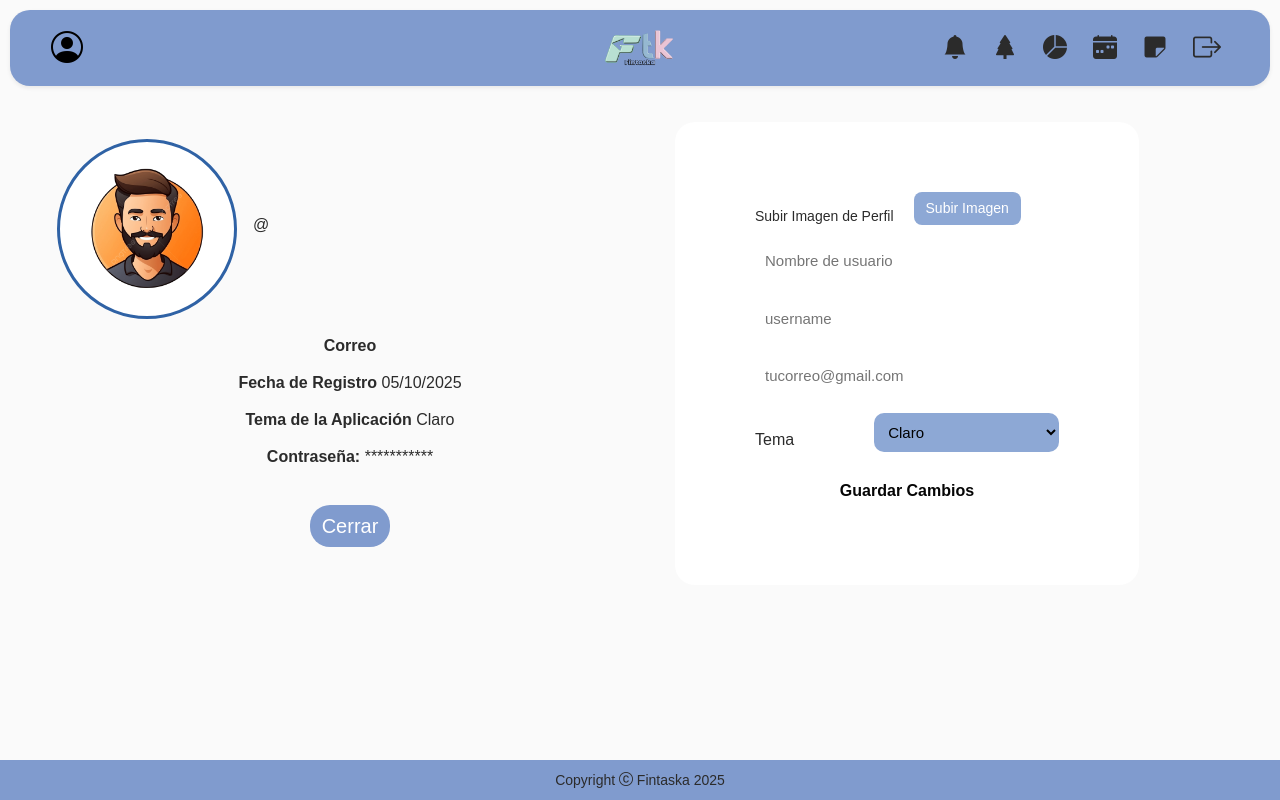
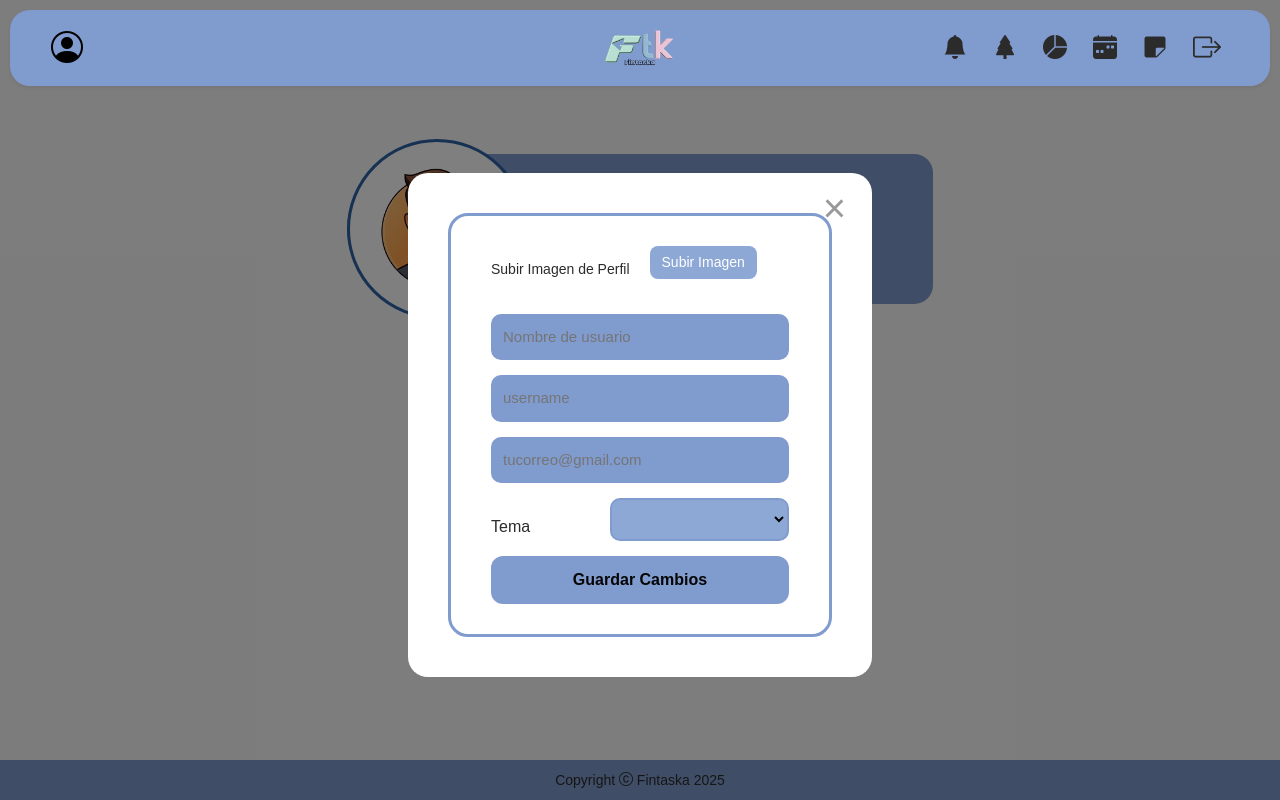
Before and after one commit to DanielaFajardo2315/fintaska_front, an Angular app: page /profile in a window 1280 px wide. Both pictures are taken after a click on the button "Editar Perfil". Built offline with nearby package versions, Linux system fonts and the light colour scheme; no server answers; a web font is replaced by a local one.

Commit message:
git  commit -m "Agrague Funcionalidades Profile"

```diff
--- a/src/app/pages/profile/profile.css
+++ b/src/app/pages/profile/profile.css
@@ -1,4 +1,3 @@
-
 .container-profile {
   display: flex;
   justify-content: center;
@@ -19,7 +18,7 @@
 .header {
   display: flex;
   align-items: center;
-    background-color: var(--primary-color);
+  background-color: var(--home-color);
   border-radius: 80px 20px 20px 80px;
   gap: 16px;
   margin-bottom: 24px;
@@ -50,7 +49,6 @@
   text-align: left !important;
 
 
-
 }
 
 .profile-info p {
@@ -59,10 +57,39 @@
 
 
 .boton {
-    margin-top: 30px; /* Espacio hacia arriba */
-    margin-bottom: 40px;    /* Espacio hacia abajo, para alejarlo del footer */
+  margin-top: 30px;
+  /* Espacio hacia arriba */
+  margin-bottom: 40px;
+  /* Espacio hacia abajo, para alejarlo del footer */
   text-align: center;
 
+}
+
+/* modal overflay*/
+.modal-overlay {
+  position: fixed;
+  top: 0;
+  left: 0;
+  right: 0;
+  bottom: 0;
+  background-color: rgba(0, 0, 0, 0.5);
+  /* Fondo oscuro semi-transparente */
+  display: flex;
+  justify-content: center;
+  align-items: center;
+  z-index: 1000;
+  /* Encima de todo */
+  animation: fadeIn 0.3s ease-in;
+}
+
+@keyframes fadeIn {
+  from {
+    opacity: 0;
+  }
+
+  to {
+    opacity: 1;
+  }
 }
 
 
@@ -73,10 +100,25 @@
   justify-content: center;
   align-items: center;
   margin-top: 50px;
+  overflow-y: auto;
+  animation: slideIn 0.3s ease-out;
 
 }
 
-.edit-container{
+
+@keyframes slideIn {
+  from {
+    transform: translateY(-50px);
+    opacity: 0;
+  }
+
+  to {
+    transform: translateY(0);
+    opacity: 1;
+  }
+}
+
+.edit-container {
   background-color: white;
   border-radius: 20px;
   padding: 40px;
@@ -84,29 +126,44 @@
   align-items: center;
   gap: 30px;
   width: 80%;
+  position: relative;
 }
 
-.img-profile{
+/* Botón cerrar X */
+.close-btn {
+  position: absolute;
+  top: 15px;
+  right: 20px;
+  background: none;
+  border: none;
+  font-size: 2.5rem;
+  color: #999;
+  cursor: pointer;
+  transition: color 0.2s;
+  line-height: 1;
+  padding: 0;
+  width: 35px;
+  height: 35px;
+  z-index: 10;
+}
+
+.close-btn:hover {
+  color: #333;
+}
+
+.img-profile {
   display: flex;
   align-items: center;
   gap: 20px;
   font-size: 14px;
+  margin-bottom: 20px;
 }
 
-
-/*.photo-perfil img {
-  width: 140px;
-  height: 140px;
-  border-radius: 50%;
-  border: 3px solid var(--primary-color);
+.edit-form {
   background-color: white;
-}*/
-
-.edit-form{
-    background-color:  white;
-    border: solid var(--primary-color);
+  border: solid var(--home-color);
   border-radius: 20px;
-    padding: 30px  40px;
+  padding: 30px 40px;
   display: flex;
   flex-direction: column;
   width: 500px;
@@ -117,22 +174,22 @@
   padding: 10px;
   margin-bottom: 15px;
   border-radius: 10px;
-  border: 2px solid var(--primary-color);
-  background-color: var(--primary-color);
+  border: 2px solid var(--home-color);
+  background-color: var(--home-color);
   font-size: 15px;
 }
 
-.edit-form select{
+.edit-form select {
   width: 100%;
   padding: 10px;
   margin-bottom: 15px;
   border-radius: 10px;
-  border: 2px solid var(--primary-color);
-  background-color:#8da8d5;
+  border: 2px solid var(--home-color);
+  background-color: #8da8d5;
   font-size: 15px;
 }
 
-.container-tema{
+.container-tema {
   display: flex;
   align-items: center;
   gap: 80px;
@@ -158,11 +215,11 @@ width: 100%;
 }
 
 .upload-btn:hover {
-  background-color: var(--primary-color);
+  background-color: var(--home-color);
 }
 
 .guardar-btn {
-  background-color: var(--primary-color);
+  background-color: var(--home-color);
   color: rgb(5, 5, 5);
   border: none;
   border-radius: 12px;
@@ -175,3 +232,25 @@ width: 100%;
 .guardar-btn:hover {
   background-color: var(--color-verde);
 }
+
+
+/* Responsive */
+@media (max-width: 768px) {
+  .edit-profile-section {
+    width: 95%;
+  }
+
+  .edit-container {
+    padding: 30px 20px;
+  }
+
+  .container-tema {
+    gap: 20px;
+    flex-direction: column;
+        align-items: flex-start;
+    }
+
+    .container-tema select {
+        width: 100%;
+    }
+}
--- a/src/app/pages/profile/profile.html
+++ b/src/app/pages/profile/profile.html
@@ -4,22 +4,17 @@
         <div class="header">
             <img src="assets/avatar-perfil.png" alt="avatar" class="avatar">
             <div>
-
                 <h2 class="username">{{infoUser.fullName}}</h2>
                 <p class="user-handle">@{{infoUser.username}}</p>
-
             </div>
         </div>
 
-
         <div class="profile-info">
-
             <p><strong> Correo</strong> {{infoUser.email}}</p>
             <p><strong> Fecha de Registro</strong> {{ infoUser.registerDate ? (infoUser.registerDate |
                 date:'dd/MM/yyyy':'') : 'Sin registro' }}</p>
             <p><strong> Tema de la Aplicación </strong> Claro </p>
             <p><strong> Contraseña:</strong> *********** <i class="fa fa-pencil edit-icon"></i></p>
-
 
             <app-button class="boton" text="{{ mostrarFormulario ? 'Cerrar' : 'Editar Perfil' }}" color="primary"
                 [disabled]="false" (buttonClick)="toggleFormulario()">
@@ -29,13 +24,19 @@
 
     <!--Formulario editar Perfil-->
     @if (mostrarFormulario) {
-    <section class="edit-profile">
+    <div class="modal-overlay" (click)="toggleFormulario()">
+        <section class="edit-profile-section" (click)="$event.stopPropagation()">
             <div class="edit-container">
 
-            <form class="edit-form">
+                <!-- boton Cerrar -->
+                <button class="close-btn" (click)="toggleFormulario()">&times;</button>
+
+                <form class="edit-form" [formGroup]="editForm" (ngSubmit)="onSubmit()">
                     <div class="img-profile">
-                    <label> Subir Imagen de Perfil </label>
-                    <button type="button" class="upload-btn"> Subir Imagen</button>
+                        <label>Subir Imagen de Perfil</label>
+                        <input type="file" #fileInput (change)="onFileSelected($event)" accept="image/*"
+                            style="display: none;">
+                        <button type="button" class="upload-btn" (click)="fileInput.click()">Subir Imagen</button>
                     </div>
 
                     <input type="text" placeholder="Nombre de usuario">
@@ -44,7 +45,7 @@
 
                     <div class="container-tema">
                         <label for="tema">Tema</label>
-                    <select id="tema">
+                        <select id="tema" formControlName="theme">
                             <option value="claro">Claro</option>
                             <option value="oscuro">Oscuro</option>
                         </select>
@@ -53,10 +54,8 @@
                     <button type="submit" class="guardar-btn">Guardar Cambios</button>
                 </form>
             </div>
-
         </section>
+    </div>
     }
 
-
-
 </main>
--- a/src/app/pages/profile/profile.ts
+++ b/src/app/pages/profile/profile.ts
@@ -4,14 +4,19 @@ import { Router } from '@angular/router';
 import { UserService } from '../../services/user';
 import { User } from '../../interfaces/user';
 import { LoginService } from '../../services/login';
-import { CommonModule } from '@angular/common';
+import { DatePipe } from '@angular/common';
+import {ReactiveFormsModule, FormGroup, FormControl, Validators} from "@angular/forms";
+import Swal from 'sweetalert2';
+
 
 
 @Component({
   selector: 'app-profile',
-  imports: [Button, CommonModule],
+  standalone: true,
+  imports: [Button, DatePipe, ReactiveFormsModule],
   templateUrl: './profile.html',
-  styleUrl: './profile.css'
+  styleUrls: ['./profile.css'],
+
 })
 export class Profile implements OnInit {
   private _router = inject(Router);
@@ -20,13 +25,33 @@ export class Profile implements OnInit {
 
 
   mostrarFormulario = false;
+   selectedFile: File | null = null;
+
+   // FormGroup para editar perfil
+  editForm = new FormGroup({
+    fullName: new FormControl('', [Validators.required]),
+    username: new FormControl('', [Validators.required]),
+    email: new FormControl('', [Validators.required, Validators.email]),
+    theme: new FormControl('claro')
+    });
 
   toggleFormulario() {
     this.mostrarFormulario = !this.mostrarFormulario;
+
+        // Cargar datos actuales cuando se abre el formulario
+    if (this.mostrarFormulario) {
+      this.editForm.patchValue({
+        fullName: this.infoUser.fullName,
+        username: this.infoUser.username,
+        email: this.infoUser.email,
+        theme: this.infoUser.settings?.theme || 'claro'
+      });
+    }
   }
 
 
-  infoUser : User= {
+
+  infoUser: User = {
     settings: {
       theme: "light",
       notifications: true
@@ -60,12 +85,65 @@ showInfo(idUser: string) {
       error: (err: any) => {
         console.error(err.error.message);
       }
-
-  })
+    });
   }
 
+   onFileSelected(event: any) {
+    const file = event.target.files[0];
+    if (file) {
+      this.selectedFile = file;
+      console.log('Archivo seleccionado:', file.name);
+    }
+  }
 
-ngOnInit(): void { this.showInfo(this.idUser) }
+  onSubmit() {
+    if (this.editForm.invalid) {
+      Swal.fire({
+        icon: 'warning',
+        title: 'Formulario inválido',
+        text: 'Por favor completa todos los campos correctamente'
+      });
+      return;
+    }
+
+     const updatedData = {
+      fullName: this.editForm.value.fullName!,
+      username: this.editForm.value.username!,
+      email: this.editForm.value.email!,
+      settings: {
+        theme: this.editForm.value.theme!,
+        notifications: this.infoUser.settings?.notifications || true
+      }
+    };
+
+    console.log('Datos a actualizar:', updatedData);
+
+     this._userService.updateUser(this.idUser, updatedData).subscribe({
+      next: (resp: any) => {
+        Swal.fire({
+          icon: 'success',
+          title: 'Perfil actualizado',
+          text: 'Los cambios se guardaron correctamente'
+        });
+
+         this.infoUser = { ...this.infoUser, ...updatedData };
+        this.toggleFormulario();
+      },
+      error: (err: any) => {
+        console.error(err);
+        Swal.fire({
+          icon: 'error',
+          title: 'Error al actualizar',
+          text: err.error?.message || 'Intenta nuevamente'
+        });
+      }
+    });
+  }
+
+  ngOnInit(): void {
+    this.showInfo(this.idUser)
+
+  }
 
   goToHome() {
     this._router.navigate(['/']);
--- a/src/app/services/user.ts
+++ b/src/app/services/user.ts
@@ -35,4 +35,9 @@ export class UserService {
   deleteUser(id: string) {
     return this._httpClient.delete(`${this.apiUrl}/users/${id}`);
   }
+
+
+updateUser(userId: string, userData: any) {
+  return this._httpClient.put(`${this.apiUrl}/users/${userId}`, userData);
 }
+}
```
Lines whose indentation alone changed are shown as unchanged.
